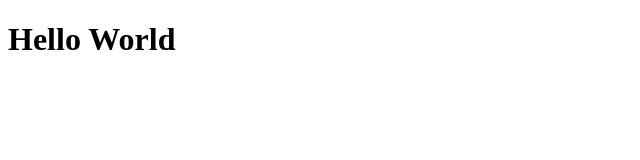
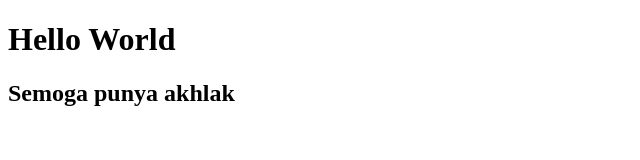
Before and after one commit to chocolatecodelab/belajar-git, a plain HTML site: page login.html in a window 1280 px wide. Shown: the whole page, without its empty margins (0-640 px from the left). Drawn offline with Linux system fonts and the light colour scheme.

Commit message:
ubah isi login.html

```diff
--- a/login.html
+++ b/login.html
@@ -7,5 +7,6 @@
 </head>
 <body>
     <h1>Hello  World</h1>
+    <h2>Semoga punya akhlak</h2>
 </body>
 </html>
```
